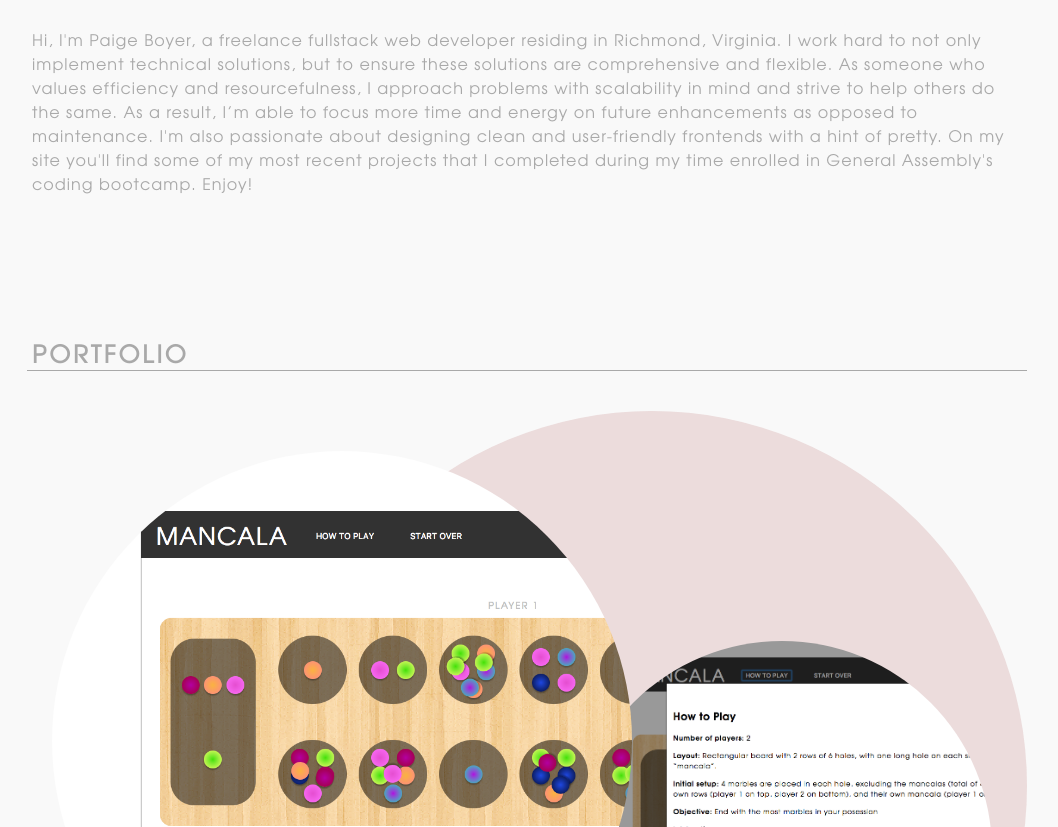
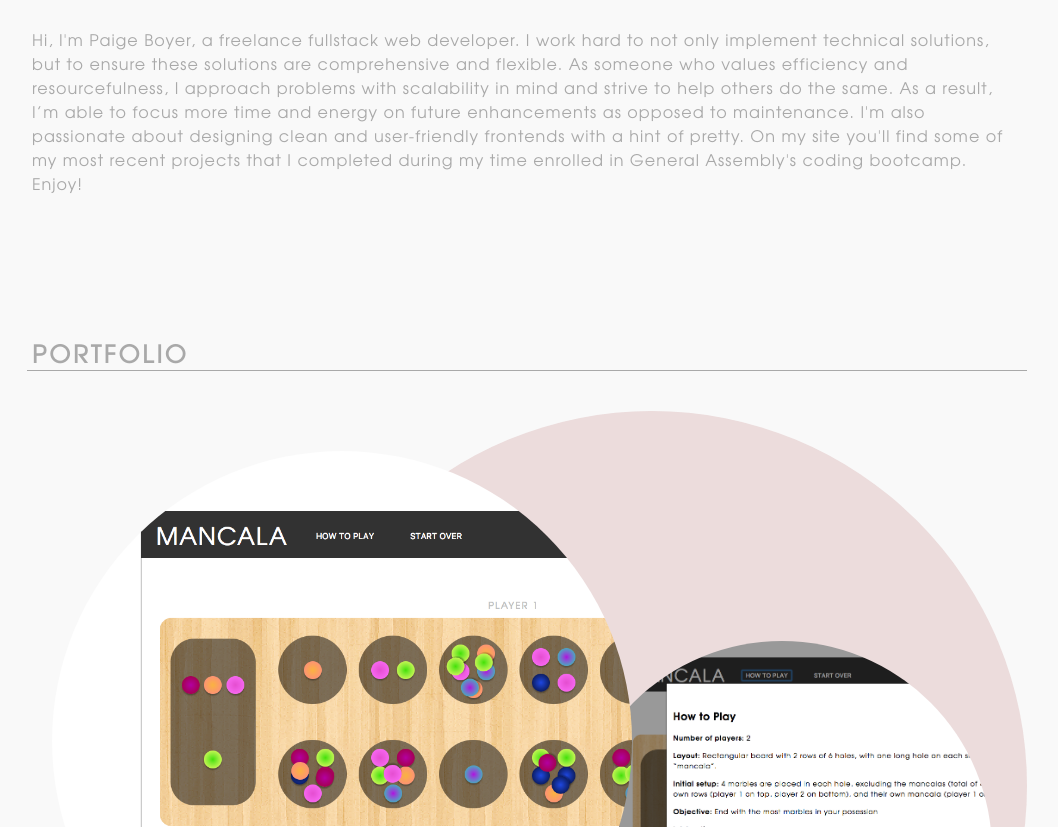
Before and after one commit to paige1381/paige_boyer_portfolio, a website: page public/index.html in a window 1280 px wide. Shown: the part 1149-1976 px from the top of the page, without its empty margins (113-1171 px from the left). Drawn offline with nearby package versions, Linux system fonts and the light colour scheme; some packages are replaced by stand-ins of ours; a script that the page names is missing.

Commit message:
updated bio

```diff
--- a/public/css/style.css
+++ b/public/css/style.css
@@ -37,7 +37,6 @@ body {
 #name {
   font-family: "Simple Signature";
   font-size: 100px;
-  /*letter-spacing: 4px;*/
   z-index: 3;
   position: absolute;
   top: 50%;
--- a/public/index.html
+++ b/public/index.html
@@ -207,7 +207,7 @@
       <div class="content">
         <img id="about-img" src="https://i.imgur.com/ybD3O3Q.jpg?3">
         <div id="bio">
-          Hi, I'm Paige Boyer, a freelance fullstack web developer residing in Richmond, Virginia.
+          Hi, I'm Paige Boyer, a freelance fullstack web developer.
           I work hard to not only implement technical solutions, but to ensure these solutions are comprehensive and flexible. As someone who values efficiency and resourcefulness, I approach problems with scalability in mind and strive to help others do the same. As a result, I’m able to focus more time and energy on future enhancements as opposed to maintenance. I'm also passionate about designing clean and user-friendly frontends with a hint of pretty. On my site you'll find some of my most recent projects that I completed during my time enrolled in General Assembly's coding bootcamp. Enjoy!
         </div>
       </div>
```
